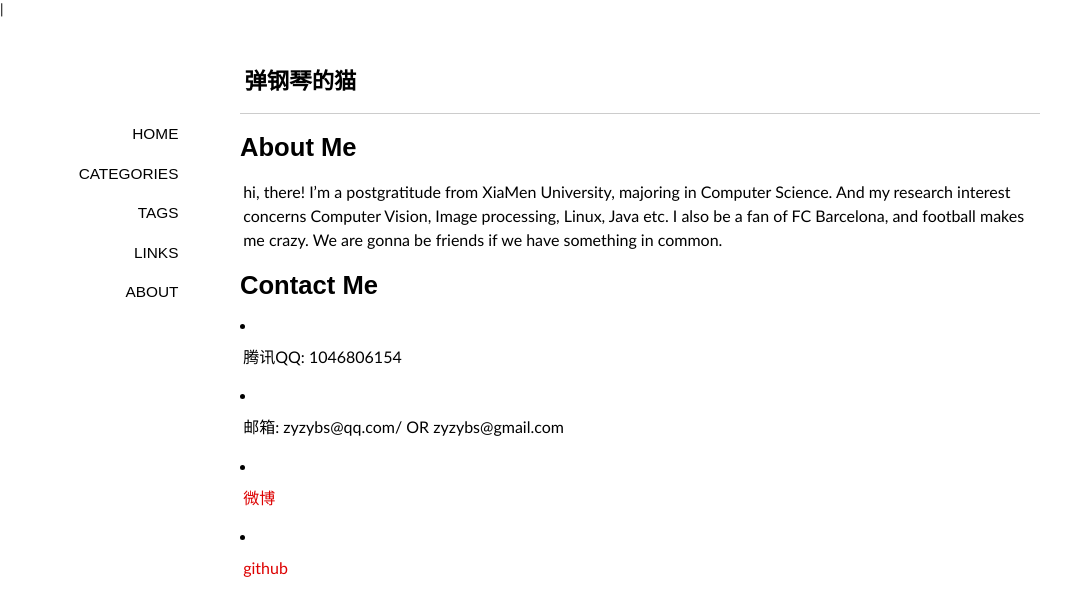
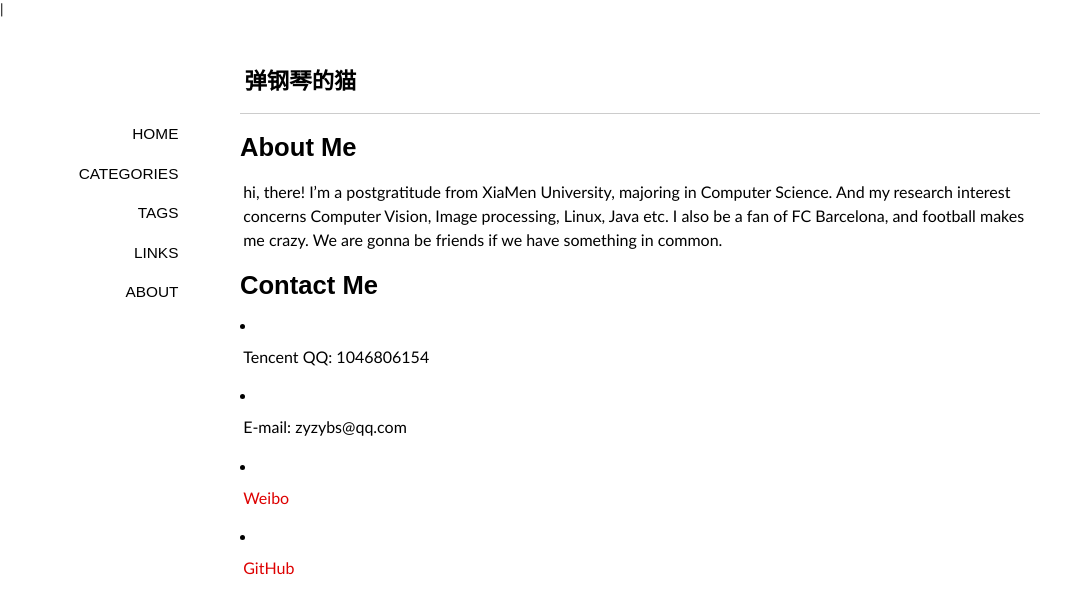
Before and after one commit to PianoCat/PianoCat.github.io, a Jekyll site: the page built from about/index.md, in a window 1280 px wide. Shown: the top 616 px of the page, without its empty margins (0-1086 px from the left). Built offline with Jekyll 4.4.1, drawn with Linux system fonts in a browser that asks for light colours; some web fonts are replaced; Markdown is read by kramdown in place of the engine named in the settings; comment, search, counter and statistics services are not loaded.

Commit message:
modify about..

```diff
--- a/about/index.md
+++ b/about/index.md
@@ -11,13 +11,13 @@ hi, there! I'm a postgratitude from XiaMen University, majoring in Computer Scie
 
 #Contact Me
 
-- 腾讯QQ: 1046806154
+- Tencent QQ: 1046806154
 
-- 邮箱: zyzybs@qq.com/  OR  zyzybs@gmail.com
+- E-mail: zyzybs@qq.com
 
-- [微博][1]
+- [Weibo][1]
 
-- [github][2]
+- [GitHub][2]
 
 
 [1]: http://weibo.com/u/1622930830
```
